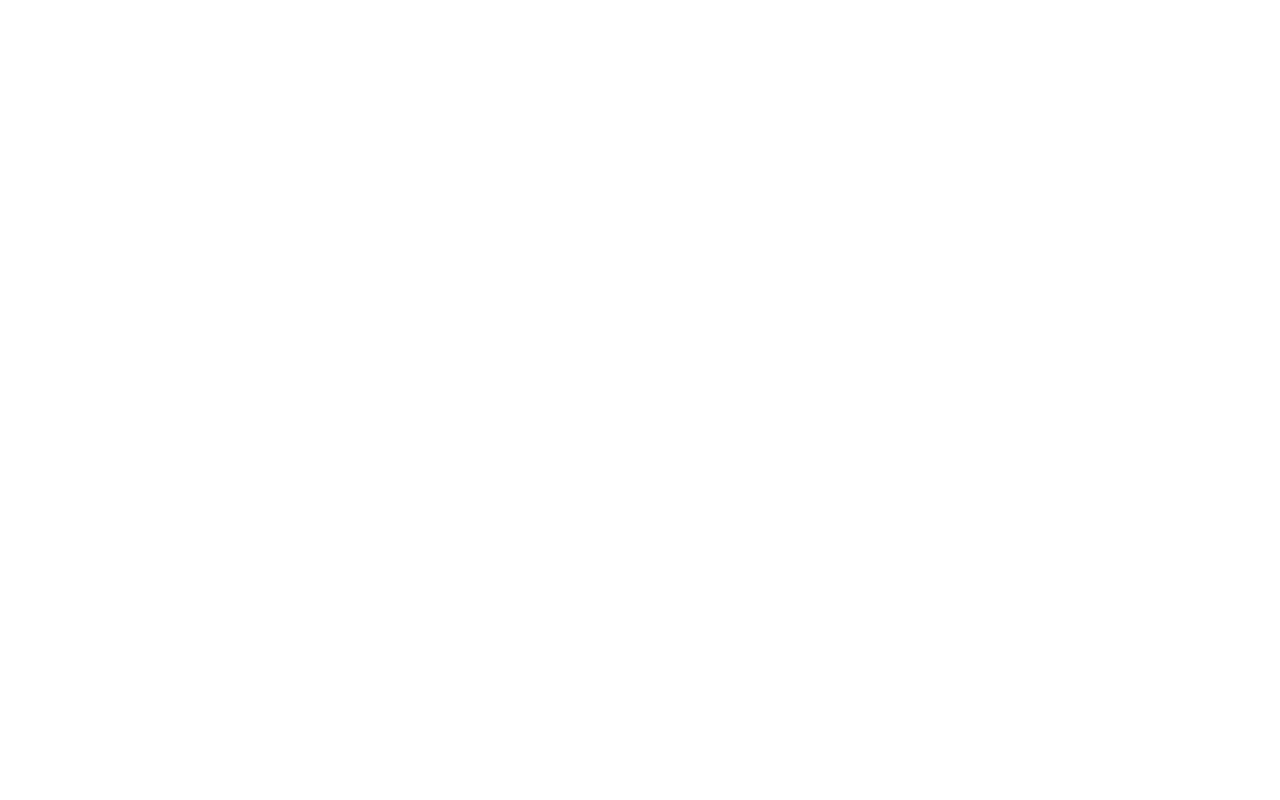
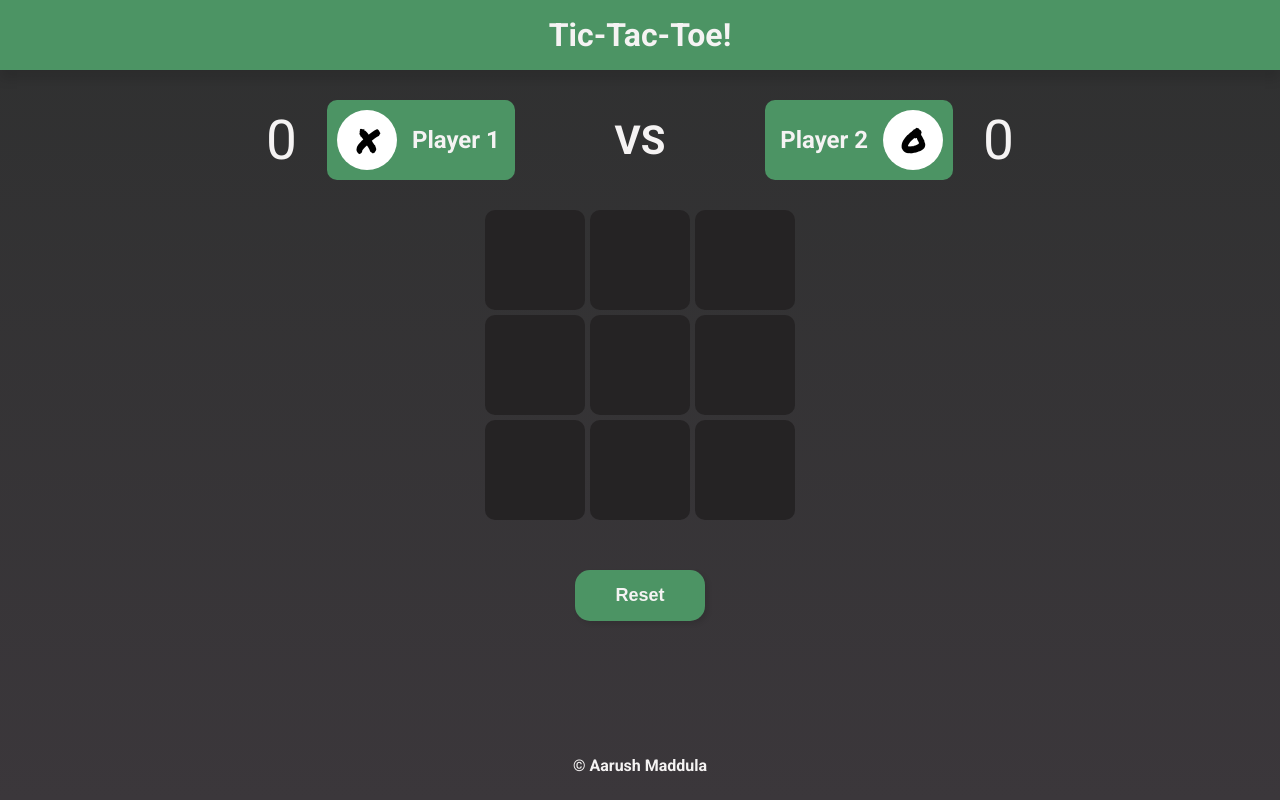
Before and after one commit to AarushMaddula/tic-tac-toe, a plain HTML site: page index.html in a window 1280 px wide. Drawn offline with Linux system fonts and the light colour scheme.

Commit message:
add css to game

```diff
--- a/index.html
+++ b/index.html
@@ -8,6 +8,61 @@
     <script src="index.js" defer></script>
 </head>
 <body>
+    <div class="container">
+        <div class="header">
+            Tic-Tac-Toe!
+        </div>
+        <div class="content">
+            <div class="info-bar">
+                <div class="profile-container player-1">
+                    <div class="profile-score">0</div>
+                    <div class="profile">
+                        <div class="profile-marker">
+                            X
+                        </div>
+                        <div class="profile-text">
+                            Player 1
+                        </div>
+                    </div>
+                </div>
 
+
+                <div>
+                    VS
+                </div>
+
+                <div class="profile-container player-2">
+                    <div class="profile">
+                        <div class="profile-text">
+                            Player 2
+                        </div>
+
+                        <div class="profile-marker">
+                            O
+                        </div>
+                    </div>
+
+                    <div class="profile-score">0</div>
+                </div>
+            </div>
+
+            <div class="game-board-container">
+            </div>
+
+            <dialog class="winner-dialog">
+                <div class="dialog-container">
+                    <div class="dialog-message"></div>
+                    <button class="close-dialog-button">Play Again</button>
+                </div>
+            </dialog>
+
+            <div class="action-bar">
+                <button class="reset-button">Reset</button>
+            </div>
+        </div>
+        <div class="footer">
+            &copy Aarush Maddula
+        </div>
+    </div>
 </body>
 </html>
--- a/index.js
+++ b/index.js
@@ -1,10 +1,24 @@
 function createPlayer(marker) {
+
+    let wins = 0;
+
+    const updateWins = function() {
+        wins++;
+    }
+
+    const getWins = function() {
+        return wins;
+    }
+
+    const resetWins = function() {
+        wins = 0;
+    }
 
     const getMarker = function() {
         return marker;
     }
 
-    return {getMarker}
+    return {getMarker,updateWins, getWins, resetWins}
 }
 
 function createSquare() {
@@ -38,6 +52,14 @@ const GameBoard = (function() {
         gameBoard.push(row);
     }
 
+    const reset = function() {
+        gameBoard.forEach((row) => {
+            row.forEach((square) => {
+                square.setOccupant(" ");
+            })
+        })
+    }
+
     const getSquare = function(row, col) {
         return gameBoard[row][col];
     }
@@ -47,7 +69,7 @@ const GameBoard = (function() {
     }
 
     const isEmptySquare = function(row, col) {
-        return row < gameBoard.length && col < gameBoard[0].length;
+        return row < gameBoard.length && col < gameBoard[0].length && gameBoard[row][col].getSquareMarker() === " ";
     }
 
     const makeMove = function(row, col, player) {
@@ -64,7 +86,7 @@ const GameBoard = (function() {
         let returnValue = -1;
 
         gameBoard.forEach((rowArr, rowIndex) => {
-            if (isArraySame(rowArr)) returnValue = getSquare(rowIndex, 0);
+            if (isArraySame(rowArr)) returnValue = getSquare(rowIndex, 0).getOccupant();
         })
 
         if (returnValue !== -1) {
@@ -79,7 +101,7 @@ const GameBoard = (function() {
                 colArr.push(getSquare(row, col));
             }
 
-            if (isArraySame(colArr)) returnValue = getSquare(0, col);
+            if (isArraySame(colArr)) returnValue = getSquare(0, col).getOccupant();
         }
 
         if (returnValue !== -1) {
@@ -93,7 +115,7 @@ const GameBoard = (function() {
             seArr.push(getSquare(i, i))
         }
 
-        if (isArraySame(seArr)) return getSquare(0, 0);
+        if (isArraySame(seArr)) return getSquare(0, 0).getOccupant();
 
         const neArr = [];
 
@@ -101,40 +123,122 @@ const GameBoard = (function() {
             neArr.push(getSquare(gameBoard.length - 1 - i, i))
         }
 
-        if (isArraySame(neArr)) return getSquare(gameBoard.length - 1, 0);
+        if (isArraySame(neArr)) return getSquare(gameBoard.length - 1, 0).getOccupant();
 
-        return null;
+        if (gameBoard.every((row) => row.every((square) => square.getSquareMarker() !== " "))) return "tie";
+
+        return "continue";
+    }
+
+    const getGameBoard = function() {
+        return gameBoard;
+    }
+
+    return {isEmptySquare, makeMove, checkForWinner, getGameBoard, reset}
+})()
+
+const GameController = (function() {
+
+    const gameBoardContainer = document.querySelector(".game-board-container");
+
+    for (i = 0; i < 9; i++) {
+        const squareElement = document.createElement('div');
+        squareElement.classList.add("game-board-tile");
+        squareElement.setAttribute('data-index', i);
+
+        squareElement.addEventListener('click', (event) => {
+            GameController.placeMarker(squareElement.getAttribute("data-index"));
+        })
+
+        gameBoardContainer.appendChild(squareElement);
+    }
+
+    const resetGame = document.querySelector('.reset-button');
+
+    resetGame.addEventListener('click', () => {
+        GameBoard.reset();
+        player1.resetWins();
+        player2.resetWins();
+        updateUserScores();
+        displayGameBoard();
+    })
+
+    const player1 = createPlayer("X");
+    const player2 = createPlayer("O");
+
+    let currentPlayer = player1;
+
+    const placeMarker = function (index) {
+
+        const row = Math.floor(index / 3);
+        const col = index % 3;
+
+        if (!GameBoard.isEmptySquare(row, col)) return;
+
+        GameBoard.makeMove(row, col, currentPlayer);
+
+        displayGameBoard();
+
+        const winner = GameBoard.checkForWinner();
+
+        if (winner !== "continue") displayWinner(winner);
+
+        currentPlayer = currentPlayer === player1 ? player2 : player1;
+    }
+
+    const displayWinner = function(player) {
+        const dialog = document.querySelector(".winner-dialog");
+        const dialogMessage = document.querySelector(".dialog-message");
+
+        if (Object.getPrototypeOf(player) === createPlayer) {
+            player.updateWins();
+        }
+
+        let text;
+        if (player === "tie") {
+            text = `Tie!`
+        } else {
+            text = `${player.getMarker()} won!`
+            player.updateWins();
+        }
+
+        updateUserScores();
+
+        dialogMessage.textContent = text;
+
+        const closeDialogButton = document.querySelector('.close-dialog-button');
+
+        closeDialogButton.addEventListener('click', (e) => {
+            GameBoard.reset();
+            displayGameBoard();
+
+            dialog.close();
+        })
+
+        dialog.showModal();
+    }
+
+    const updateUserScores = function() {
+        const player1Element = document.querySelector('.player-1 > .profile-score');
+        const player2Element = document.querySelector('.player-2 > .profile-score');
+
+        player1Element.textContent = `${player1.getWins()}`
+        player2Element.textContent = `${player2.getWins()}`
     }
 
     const displayGameBoard = function() {
-        let text = "";
+        const gameBoard = GameBoard.getGameBoard();
 
-        gameBoard.forEach((row, rowIndex) => {
-            row.forEach((col, colIndex) => {
-               text += ` ${col.getSquareMarker()} `
-               if (colIndex !== gameBoard[0].length - 1) text += "|";
+        gameBoard.forEach((rowArr, rowIndex) => {
+            rowArr.forEach((square, colIndex) => {
+               const squareElement = document.querySelector(`.game-board-container > div[data-index="${rowIndex * 3 + colIndex}"]`);
+
+                squareElement.textContent = square.getSquareMarker();
             })
-
-            if (rowIndex !== gameBoard.length - 1) text += "\n - | - | - \n";
         })
-
-        console.log(text)
     }
 
-    return {isEmptySquare, makeMove, checkForWinner, displayGameBoard}
-})()
-
-const gameController = (function() {
-    const player1 = createPlayer("X");
-    const player2 = createPlayer("O");
-
-    GameBoard.makeMove(0, 0, player1)
-    GameBoard.makeMove(0, 1, player1)
-    GameBoard.makeMove(0, 2, player1)
 
 
-    GameBoard.displayGameBoard();
-    const winner = GameBoard.checkForWinner();
-    if (winner !== null) console.log(`${winner.getSquareMarker()} won!`)
-
+    return {placeMarker, displayGameBoard, updateUserScores}
 }) ()
--- a/style.css
+++ b/style.css
@@ -0,0 +1,192 @@
+@import url('https://fonts.googleapis.com/css2?family=Permanent+Marker&family=Roboto:ital,wght@0,100;0,300;0,400;0,500;0,700;0,900;1,100;1,300;1,400;1,500;1,700;1,900&display=swap');
+
+body {
+    margin: 0;
+    background: linear-gradient(#2f3030, #3b373b);
+    color: #f5f3f3;
+    font-family: 'Roboto';
+
+    --bg-color: #4c9464;
+}
+
+.container {
+    display: flex;
+    flex-direction: column;
+    min-height: 100vh;
+}
+
+.header {
+    flex: 0 0 70px;
+    background-color: var(--bg-color);;
+
+    display: flex;
+    align-items: center;
+    justify-content: center;
+
+    font-size: 32px;
+    font-weight: bold;
+
+    box-shadow: 0px 10px 10px rgba(0, 0, 0, 0.1);
+}
+
+.content {
+    flex: 1 1 auto;
+
+    display: flex;
+    flex-direction: column;
+    align-items: center;
+}
+
+.info-bar {
+    display: flex;
+    justify-content: space-between;
+    align-items: center;
+
+    width: clamp(500px, 60%, 900px);
+
+    padding: 20px 0px;
+}
+
+.info-bar > div:nth-child(2) {
+    font-size: 40px;
+    font-weight: bold;
+}
+
+.profile-container {
+    display: flex;
+    gap: 10px;
+}
+
+.profile {
+    display: flex;
+    gap: 10px;
+    align-items: center;
+
+    background-color: var(--bg-color);;
+
+    margin: 10px;
+    padding: 10px;
+    border-radius: 10px;
+}
+
+.profile-score {
+    display: flex;
+    flex-direction: column;
+    justify-content: center;
+    align-items: baseline;
+
+    margin: 0px 10px;
+    font-size: 55px;
+}
+
+.profile-text {
+    display: flex;
+    flex-direction: column;
+    justify-content: baseline;
+    align-items: center;
+
+    margin: 14px 5px;
+
+    font-size: 24px;
+    font-weight: bold;
+}
+
+.profile-marker {
+    height: 60px;
+    width: 60px;
+
+    display: flex;
+    align-items: center;
+    justify-content: center;
+
+    background-color: white;
+
+    border-radius: 100%;
+
+    font-size: 32px;
+    font-weight: bold;
+    font-family: 'Permanent Marker';
+    font-weight: bold;
+    color: black;
+}
+
+.game-board-container {
+    display: grid;
+    grid-template-columns: 100px 100px 100px;
+    grid-template-rows: 100px 100px 100px;
+    gap: 5px;
+}
+
+.game-board-tile {
+    display: flex;
+    justify-content: center;
+    align-items: center;
+
+    font-size: 50px;
+    font-family: 'Permanent Marker';
+
+    height: 100px;
+    width: 100px;
+
+    background-color: #252324;
+    border-radius: 10px;
+}
+
+.action-bar > button {
+    padding: 15px 40px;
+    margin-top: 50px;
+    border-radius: 15px;
+    border: none;
+    background-color: var(--bg-color);
+    color: #f5f3f3;
+    box-shadow: 3px 3px 5px rgba(0, 0, 0, 0.1);
+    font-size: 18px;
+    font-weight: bold;
+}
+
+.winner-dialog {
+    padding: 25px;
+
+    height: 25%;
+    width: 10%;
+
+    border-radius: 20px;
+    border: solid 2px #4c9464;
+
+    background-color: #2f3030;
+    color: #f5f3f3;
+}
+
+.dialog-container {
+    display: flex;
+    flex-direction: column;
+    align-items: center;
+    justify-content: space-between;
+
+    height: 100%;
+}
+
+.dialog-message {
+    font-size: 30px;
+}
+
+.close-dialog-button {
+    padding: 10px 35px;
+    border-radius: 7px;
+
+    background-color: #4c9464;
+    color: #f5f3f3;
+    box-shadow: 3px 3px 5px rgba(0, 0, 0, 0.1);
+    border: none;
+    font-size: 14px;
+}
+
+.footer {
+    flex: 0 0 70px;
+
+    display: flex;
+    align-items: center;
+    justify-content: center;
+
+    font-weight: bold;
+}
```
